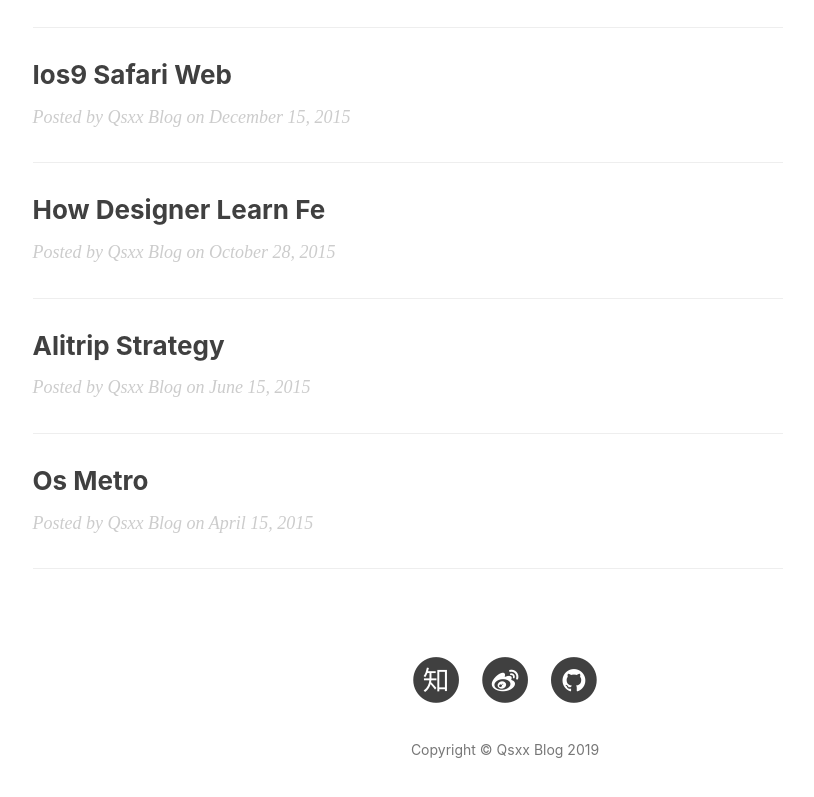
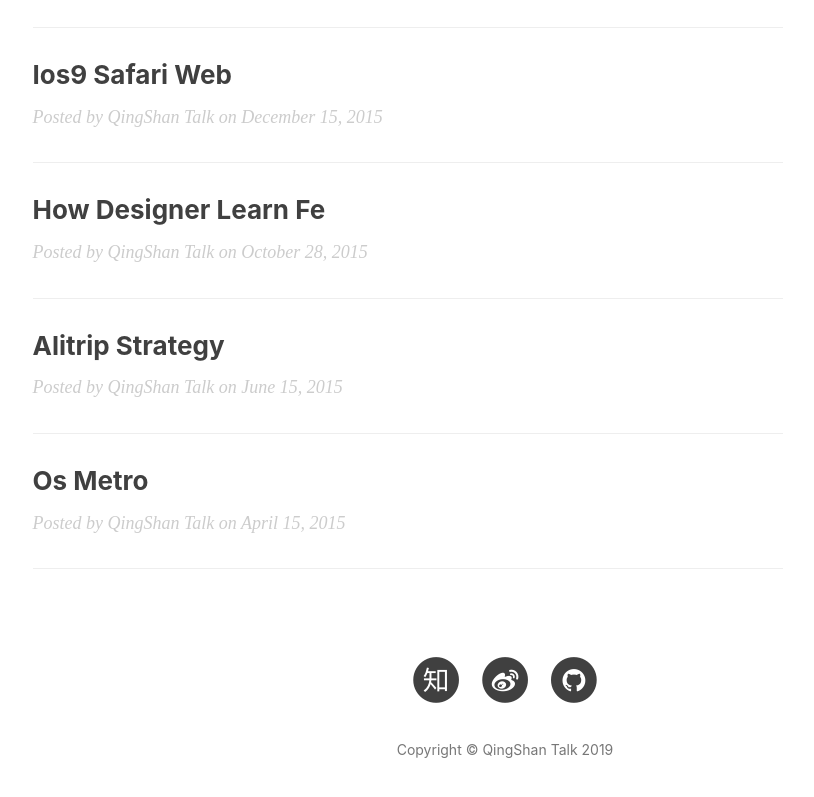
Before and after one commit to rae912/myblog, a Jekyll site: the page built from index.html, in a window 1280 px wide and 1400 px high, scrolled down 1147 px. Shown: the part 546-1343 px from the top of the window, without its empty margins (135-949 px from the left). Built offline with Jekyll 4.4.1, drawn with Linux system fonts in a browser that asks for light colours; nearby versions of some CDN libraries; the list of posts is cut into pages by our own code; comment, search, counter and statistics services are not loaded; some of the changed text lies outside the part shown.

Commit message:
change blog title

```diff
--- a/_config.yml
+++ b/_config.yml
@@ -1,5 +1,5 @@
 # Site settings
-title: Qsxx Blog
+title: QingShan Talk
 SEOTitle: 青衫博客 | QingShan Talk
 header-img: img/home-bg.jpg
 email: rae@live.cn
```
